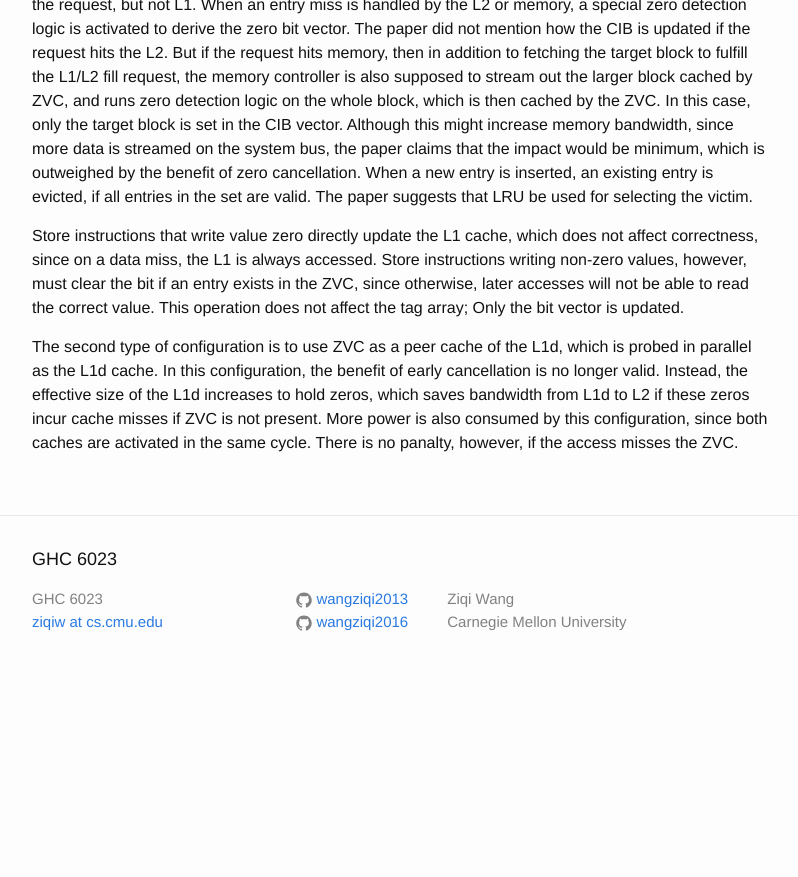
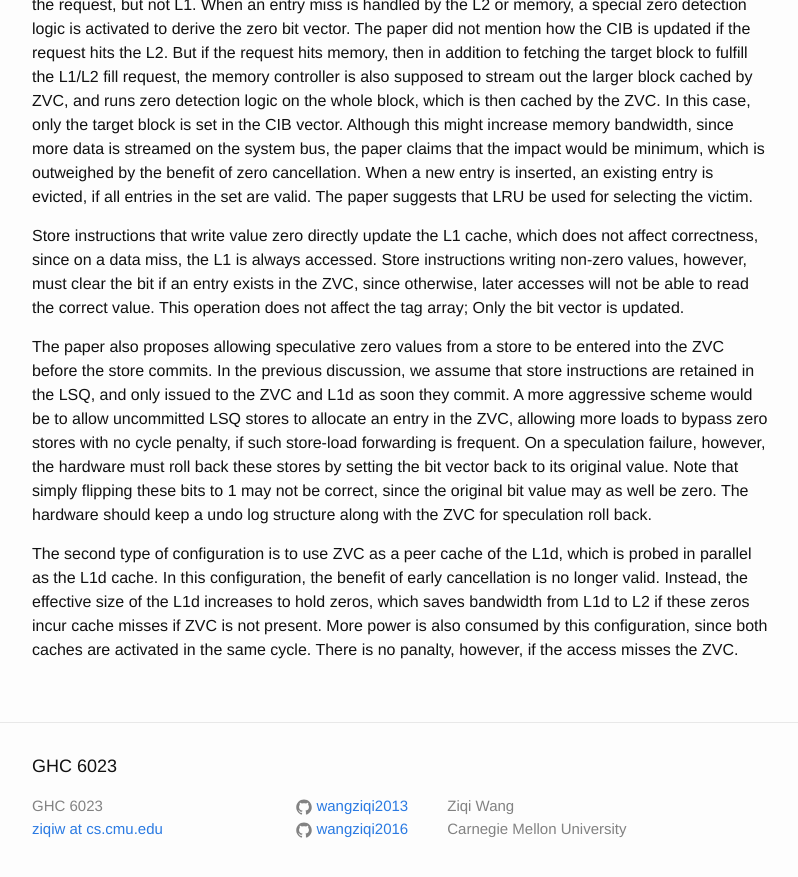
Before and after one commit to wangziqi2013/wangziqi2013.github.io, a Jekyll site: the page built from _posts/2020-06-26-zvc.markdown, in a window 1280 px wide and 900 px high, scrolled down 2026 px. Shown: the top 877 px of the window, without its empty margins (238-1036 px from the left). Built offline with Jekyll 4.4.1, drawn with Linux system fonts in a browser that asks for light colours; before the commit the page ends 2719 px from its top, so only the background shows below that; some of the changed text lies outside the part shown.

Commit message:
Adding roll back

```diff
--- a/_posts/2020-06-26-zvc.markdown
+++ b/_posts/2020-06-26-zvc.markdown
@@ -89,6 +89,14 @@ miss, the L1 is always accessed. Store instructions writing non-zero values, how
 exists in the ZVC, since otherwise, later accesses will not be able to read the correct value. This operation does not
 affect the tag array; Only the bit vector is updated.
 
+The paper also proposes allowing speculative zero values from a store to be entered into the ZVC before the store commits.
+In the previous discussion, we assume that store instructions are retained in the LSQ, and only issued to the ZVC and
+L1d as soon they commit. A more aggressive scheme would be to allow uncommitted LSQ stores to allocate an entry in the
+ZVC, allowing more loads to bypass zero stores with no cycle penalty, if such store-load forwarding is frequent.
+On a speculation failure, however, the hardware must roll back these stores by setting the bit vector back to its original
+value. Note that simply flipping these bits to 1 may not be correct, since the original bit value may as well be zero.
+The hardware should keep a undo log structure along with the ZVC for speculation roll back.
+
 The second type of configuration is to use ZVC as a peer cache of the L1d, which is probed in parallel as the L1d cache.
 In this configuration, the benefit of early cancellation is no longer valid. Instead, the effective size of the L1d
 increases to hold zeros, which saves bandwidth from L1d to L2 if these zeros incur cache misses if ZVC is not present.
```
Also changed, not shown: other parts of _posts/2020-06-26-zvc.markdown (+1 -1 lines).
